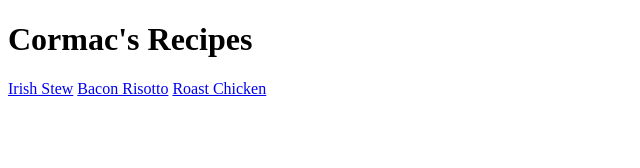
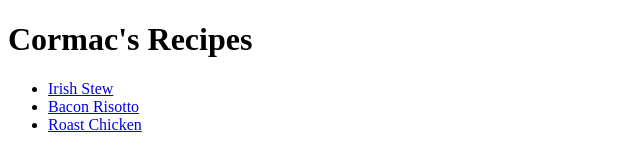
Before and after one commit to cormacsugrue/odin-recipes, a plain HTML site: page index.html in a window 1280 px wide. Shown: the whole page, without its empty margins (0-640 px from the left). Drawn offline with Linux system fonts and the light colour scheme.

Commit message:
Place recipe links in an unordered list
The index page had all the recipes listed sided by side making it
difficult to read and navigate. The recipe links have been placed in
a list so that they become easier to read.

```diff
--- a/index.html
+++ b/index.html
@@ -7,9 +7,14 @@
 <body>
     <h1>Cormac's Recipes</h1>
 
-    <a href="./recipes/irish-stew.html">Irish Stew</a>
-    <a href="./recipes/bacon-risotto.html">Bacon Risotto</a>
-    <a href="./recipes/roast-chicken.html">Roast Chicken</a>
+    <ul>
+        <li><a href="./recipes/irish-stew.html">Irish Stew</a></li>
+        <li><a href="./recipes/bacon-risotto.html">Bacon Risotto</a></li>
+        <li><a href="./recipes/roast-chicken.html">Roast Chicken</a></li>
+    </ul>
+
+
+
 
 </body>
 </html>
```
